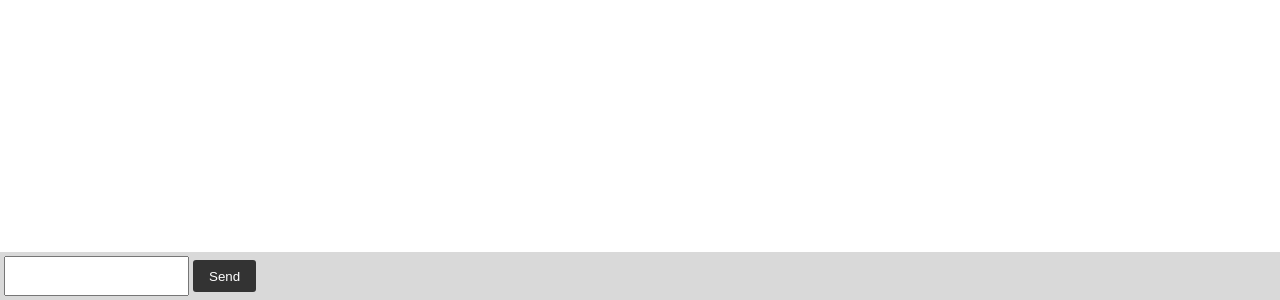
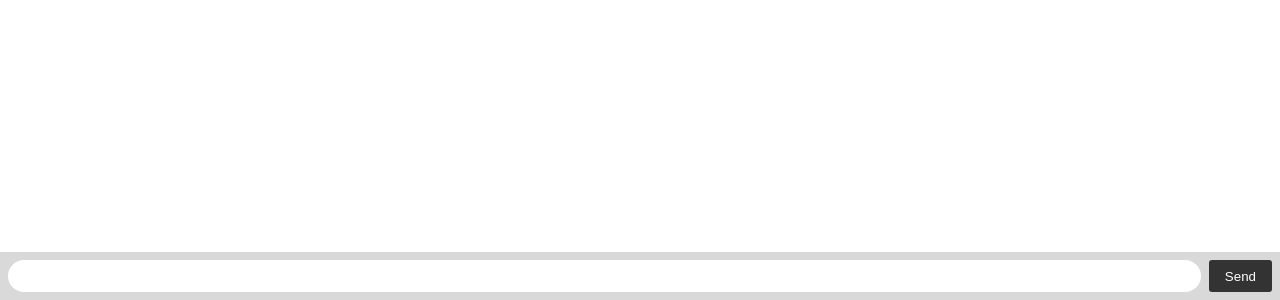
Before and after one commit to tgeby0/reactive-programming-demo, a website built with Vite: page index.html in a window 1280 px wide. Shown: the part 500-800 px from the top of the page. Built offline with nearby package versions, Linux system fonts and the light colour scheme.

Commit message:
Updated styling MORE

```diff
--- a/index.html
+++ b/index.html
@@ -7,7 +7,7 @@
       body { margin: 0; padding-bottom: 3rem; font-family: -apple-system, BlinkMacSystemFont, "Segoe UI", Roboto, Helvetica, Arial, sans-serif; }
 
       #form { background: rgba(0, 0, 0, 0.15); padding: 0.25rem; position: fixed; bottom: 0; left: 0; right: 0; display: flex; height: 3rem; box-sizing: border-box; backdrop-filter: blur(10px); }
-      #input { border: none; padding: 0 1rem; flex-grow: 1; border-radius: 2rem; margin: 0.25rem; width: 100% }
+      #input { border: none; padding: 0 1rem; flex-grow: 1; border-radius: 2rem; margin: 0.25rem }
       #input:focus { outline: none; }
       #form > button { background: #333; border: none; padding: 0 1rem; margin: 0.25rem; border-radius: 3px; outline: none; color: #fff; }
 
@@ -21,7 +21,7 @@
   <body>
     <ul id="messages"></ul>
     <form id="form">
-        <input name="message" autocomplete="off" />
+        <input name="message" id="input" autocomplete="off" />
       <button>Send</button>
     </form>
     <script type="module" src="/src/client/main.ts"></script>
```
